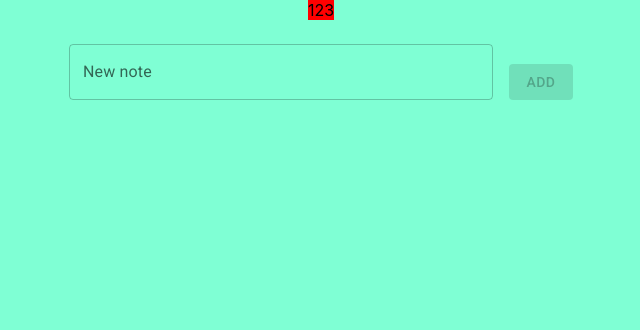
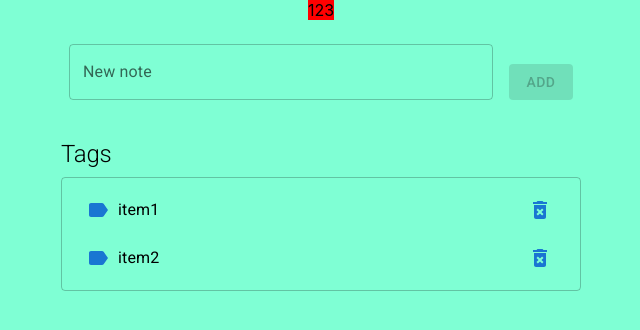
Before and after one commit to anticher/note-editor, a React (Create React App) app: page / in a window 1280 px wide. Shown: the top 330 px of the page, without its empty margins (319-959 px from the left). Built offline with nearby package versions, Linux system fonts and the light colour scheme.

Commit message:
feat: add Tag-list template

```diff
--- a/src/App.tsx
+++ b/src/App.tsx
@@ -2,11 +2,12 @@ import { useState } from "react";
 import "./App.scss";
 import { Container } from "@mui/system";
 import NoteInput from "./components/Note-input";
-import { DataContext } from "./data/data";
+import { DataContext, INote, ITag } from "./data/data";
+import TagsList from "./components/Tags-list";
 
 function App() {
-  const [notes, setNotes] = useState<string[]>([]);
-  const [tags, setTags] = useState<string[]>([]);
+  const [notes, setNotes] = useState<INote[]>([]);
+  const [tags, setTags] = useState<ITag[]>([{id: 1, value: "item1"}, {id: 2, value: "item2"}]);
 
   return (
     <div className="App">
@@ -14,6 +15,7 @@ function App() {
         <header className="App__header">123</header>
         <Container maxWidth="sm">
           <NoteInput />
+          <TagsList />
         </Container>
       </DataContext.Provider>
     </div>
--- a/src/components/Note-input.tsx
+++ b/src/components/Note-input.tsx
@@ -10,7 +10,7 @@ function NoteInput() {
   const [text, setText] = useState("");
 
   const handleAddButtonClick = () => {
-    setters.setNotes([...data.notes, text]);
+    setters.setNotes([...data.notes, {id: data.notes[data.notes.length - 1].id + 1, value: text}]);
     setText("");
   };
 
--- /dev/null
+++ b/src/components/Tag-row.tsx
@@ -0,0 +1,40 @@
+import { MouseEvent } from "react";
+import ListItem from "@mui/material/ListItem";
+import ListItemButton from "@mui/material/ListItemButton";
+import ListItemText from "@mui/material/ListItemText";
+import LabelIcon from "@mui/icons-material/Label";
+import Button from "@mui/material/Button";
+import DeleteForeverIcon from "@mui/icons-material/DeleteForever";
+import { ITag } from "../data/data";
+
+type TagRowPropsType = {
+  tag: ITag;
+};
+
+function TagRow({ tag }: TagRowPropsType) {
+  const handleDeleteButtonClick = (e: MouseEvent) => {
+    console.log("delete tag");
+    console.log(tag.id)
+  };
+  return (
+    <ListItem component="div" disablePadding>
+      <ListItemButton
+        onClick={(e) => {
+          console.log("filter by this tag");
+        }}
+      >
+        <LabelIcon sx={{ mr: 1, color: "primary.main" }} />
+        <ListItemText primary={tag.value} />
+      </ListItemButton>
+      <Button
+        onClick={(e) => {
+          handleDeleteButtonClick(e);
+        }}
+      >
+        <DeleteForeverIcon />
+      </Button>
+    </ListItem>
+  );
+}
+
+export default TagRow;
--- /dev/null
+++ b/src/components/Tags-list.tsx
@@ -0,0 +1,38 @@
+import { useContext } from "react";
+import Box from "@mui/material/Box";
+import List from "@mui/material/List";
+import TagRow from "./Tag-row";
+import Typography from "@mui/material/Typography";
+import { DataContext } from "../data/data";
+
+function TagsList() {
+  const [data, setters] = useContext(DataContext);
+
+  if (!data.tags.length) return null
+  return (
+    <Box sx={{ p: 2 }}>
+      <Typography variant="h2" gutterBottom fontSize={24}>
+        Tags
+      </Typography>
+      <List
+        sx={{
+          p: 1,
+          bgcolor: "background.paper",
+          overflow: "auto",
+          maxHeight: 100,
+          backgroundColor: "transparent",
+          border: 1,
+          borderRadius: "4px",
+          borderColor: "rgba(0, 0, 0, 0.23)",
+          ":hover": {
+            borderColor: "rgba(0, 0, 0, 0.87)",
+          },
+        }}
+      >
+        {data.tags.map((tag) => <TagRow key={tag.id} tag={tag} />)}
+      </List>
+    </Box>
+  );
+}
+
+export default TagsList;
--- a/tsconfig.json
+++ b/tsconfig.json
@@ -16,5 +16,5 @@
     "noEmit": true,
     "jsx": "react-jsx"
   },
-  "include": ["src", "../components", "../Tags-list.tsx"]
+  "include": ["src", "../components"]
 }
```
Also changed, not shown: src/data/data.ts (+14 -4 lines).
